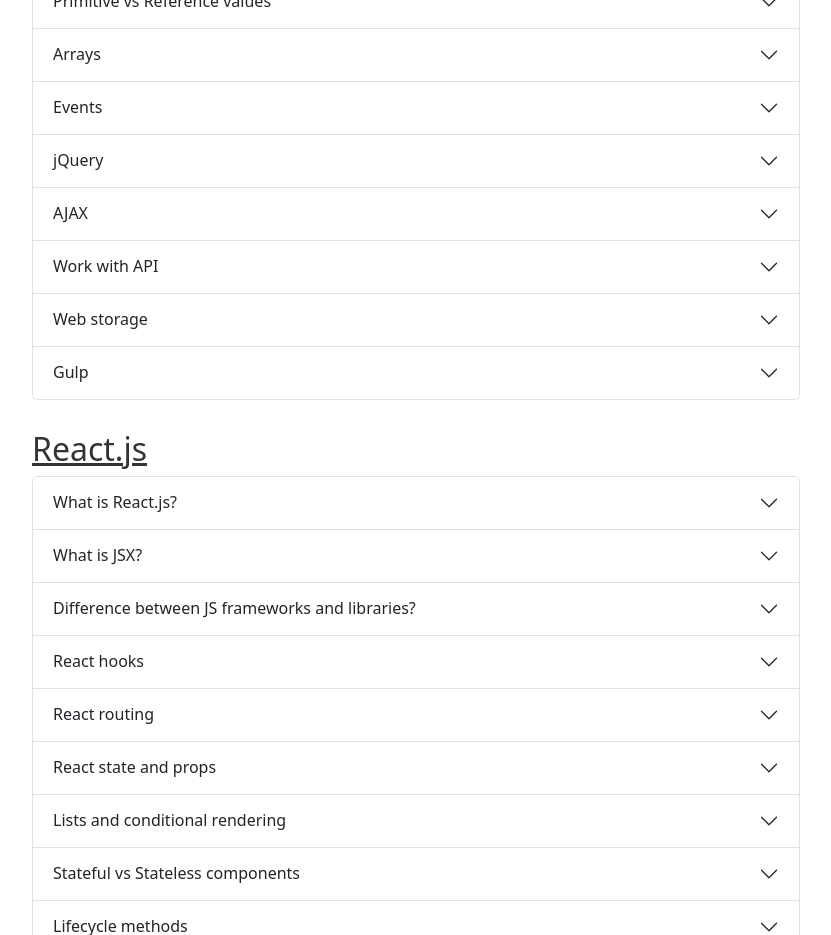
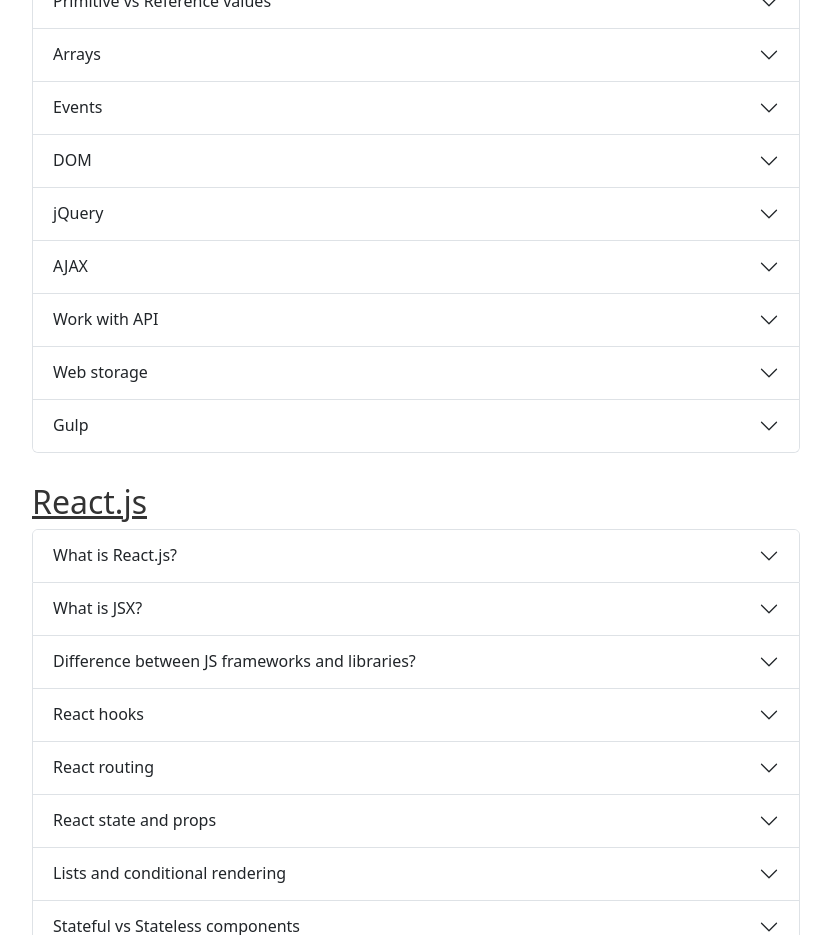
Before and after one commit to annie-uchiha/notes, a React (Create React App) app in the folder quiz-app/: page /notes in a window 1280 px wide. Shown: the part 2240-3175 px from the top of the page, without its empty margins (224-1055 px from the left). Built offline with nearby package versions, Linux system fonts and the light colour scheme.

Commit message:
change eventKEys

```diff
--- a/quiz-app/src/pages/Notes.js
+++ b/quiz-app/src/pages/Notes.js
@@ -542,28 +542,31 @@ function Notes() {
               <h6>* spread operator - allows an iterable (array, string) to be expanded into individual elements. Can be used to make copies of arrays, concatenate arrays, pass function arguments, etc.</h6>
             </Accordion.Body>
           </Accordion.Item>
-
           <Accordion.Item eventKey="16">
             <Accordion.Header>Events</Accordion.Header>
             <Accordion.Body className="notes__section"></Accordion.Body>
           </Accordion.Item>
           <Accordion.Item eventKey="17">
+            <Accordion.Header>DOM</Accordion.Header>
+            <Accordion.Body className="notes__section"></Accordion.Body>
+          </Accordion.Item>
+          <Accordion.Item eventKey="18">
             <Accordion.Header>jQuery</Accordion.Header>
             <Accordion.Body className="notes__section"></Accordion.Body>
           </Accordion.Item>
-          <Accordion.Item eventKey="18">
+          <Accordion.Item eventKey="19">
             <Accordion.Header>AJAX</Accordion.Header>
             <Accordion.Body className="notes__section"></Accordion.Body>
           </Accordion.Item>
-          <Accordion.Item eventKey="19">
+          <Accordion.Item eventKey="20">
             <Accordion.Header>Work with API</Accordion.Header>
             <Accordion.Body className="notes__section"></Accordion.Body>
           </Accordion.Item>
-          <Accordion.Item eventKey="20">
+          <Accordion.Item eventKey="21">
             <Accordion.Header>Web storage</Accordion.Header>
             <Accordion.Body className="notes__section"></Accordion.Body>
           </Accordion.Item>
-          <Accordion.Item eventKey="21">
+          <Accordion.Item eventKey="22">
             <Accordion.Header>Gulp</Accordion.Header>
             <Accordion.Body className="notes__section"></Accordion.Body>
           </Accordion.Item>
```
